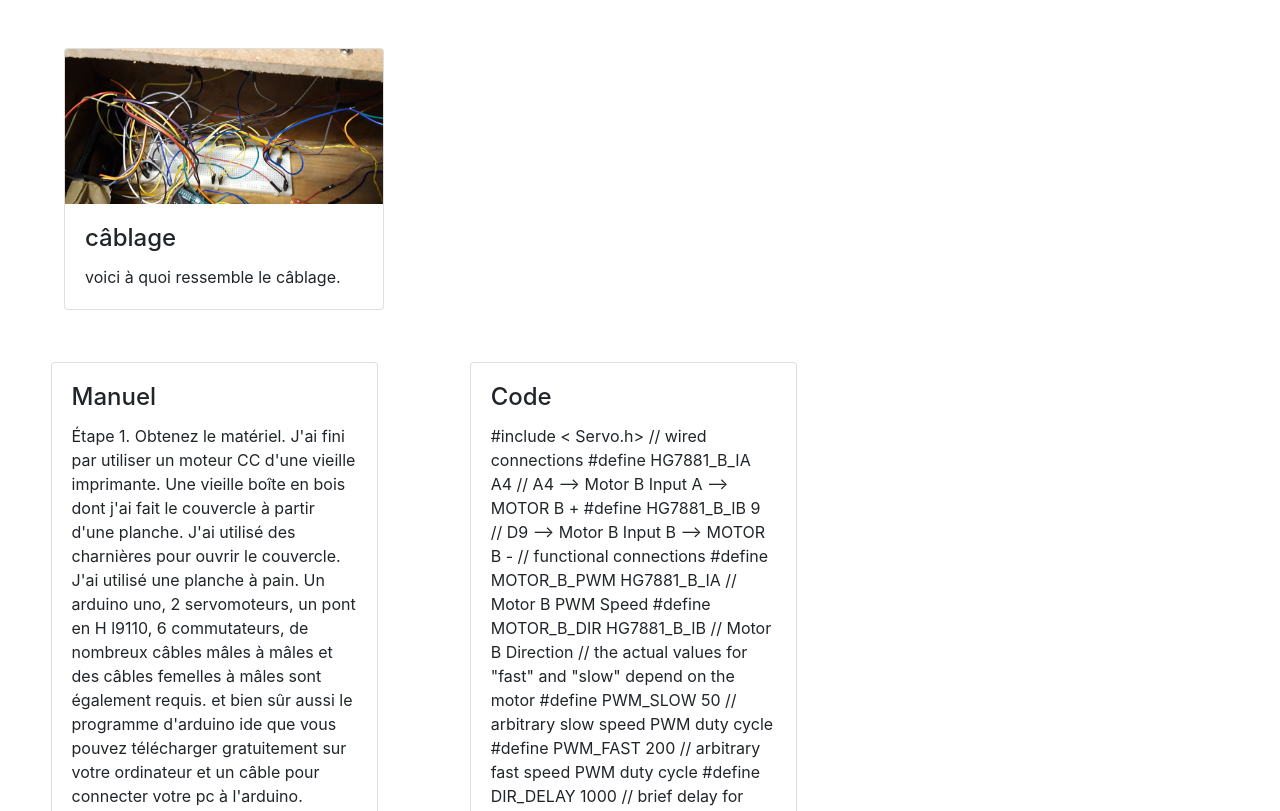
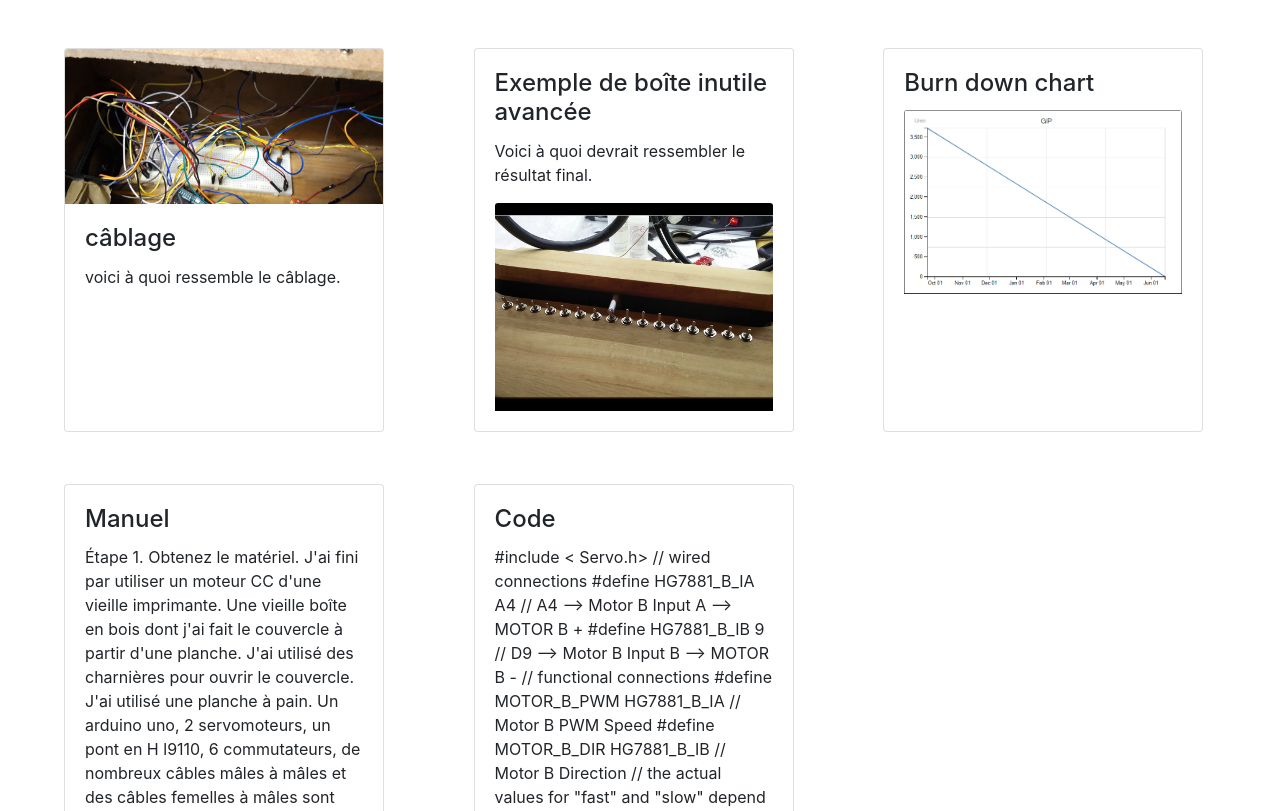
Before and after one commit to Dieterzen/Dieterzen.github.io, a plain HTML site: page Français/Findex.html in a window 1280 px wide. Shown: the part 876-1687 px from the top of the page. Drawn offline with nearby package versions, Linux system fonts and the light colour scheme.

Commit message:
finale fix
finale fix

```diff
--- a/Français/Findex.html
+++ b/Français/Findex.html
@@ -84,7 +84,20 @@
       <h4 class="card-title">câblage</h4>
       <p class="card-text">voici à quoi ressemble le câblage.</p>
     </div>
-  </div>
+  </div>   <div class="card" style="width:25%">
+      <div class="card-body">
+        <h4 class="card-title"> Exemple de boîte inutile avancée</h4>
+        <p class="card-text">Voici à quoi devrait ressembler le résultat final.</p>
+        <img class="card-img-top" src="../image/image_6.jpg" alt="Card image" style="width:100%">
+      </div>
+    </div>
+       <div class="card" style="width:25%">
+      <div class="card-body">
+        <h4 class="card-title">Burn down chart</h4>
+        <img class="card-img-top" src="../image/burndown.PNG" alt="Card image" style="width:100%">
+      </div>
+    </div>
+    </div>
   <div class="row">
      <div class="card" style="width:25%">
     <div class="card-body">
```
Also changed, not shown: English/Eindex.html (+1 -1 lines), index.html (+1 -1 lines).
